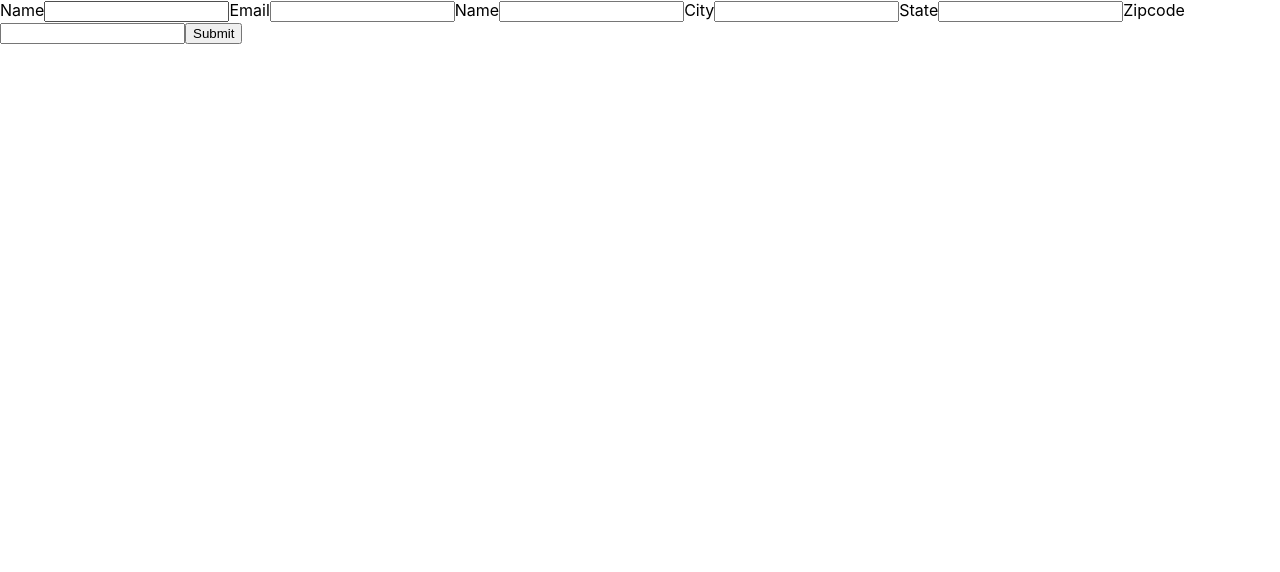
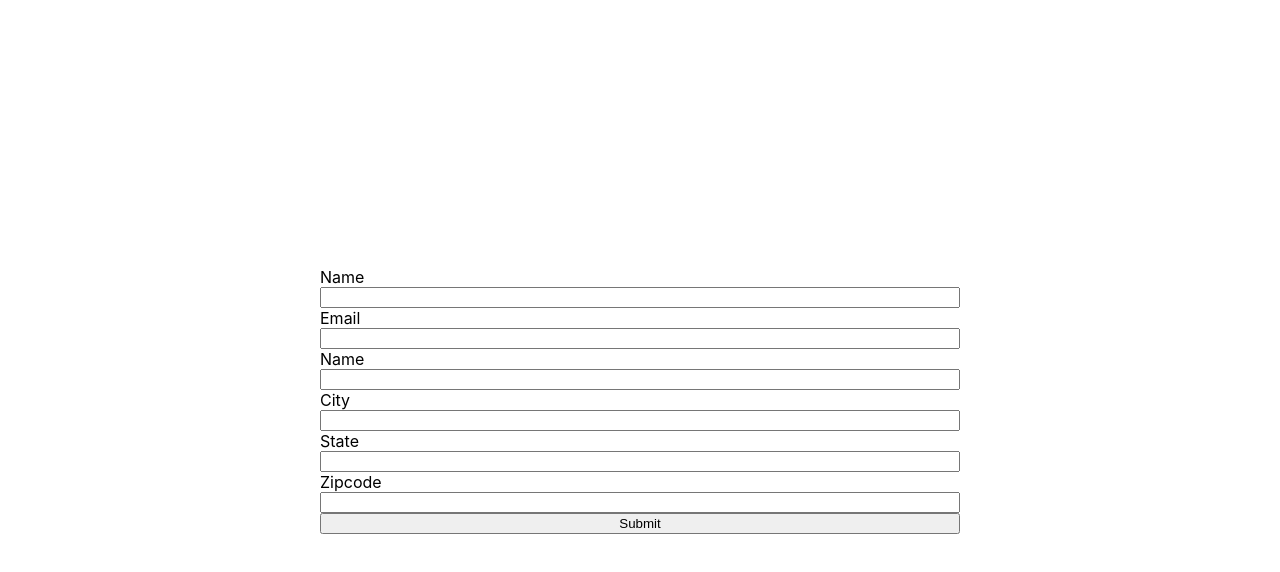
Before and after one commit to lekaren-web/devtest, a React (Create React App) app: page / in a window 1280 px wide. Shown: the top 572 px of the page. Built offline with nearby package versions, Linux system fonts and the light colour scheme; no server answers.

Commit message:
Update index.css

```diff
--- a/src/index.css
+++ b/src/index.css
@@ -16,11 +16,19 @@ code {
   display: flex;
   margin: 0 auto;
   flex-direction: column;
+  width: 50%;
+
 }
 .formPage{
  width: 100%;
- height: 100%;
-display: flex;
-margin: 0 auto;
-align-items: center;
+ height: 100vh;
+  display: flex;
+  margin: 0 auto;
+  align-items: center;
 }
+
+form{
+  display: flex;
+  flex-direction: column;
+  flex-wrap: wrap;
+}
```
